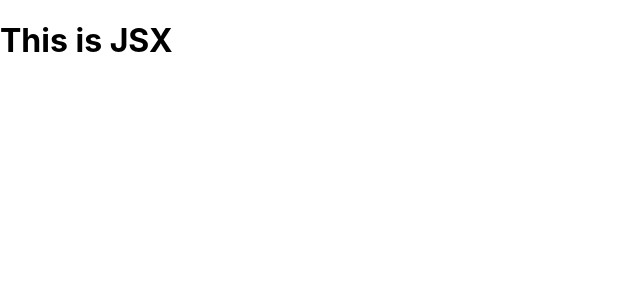
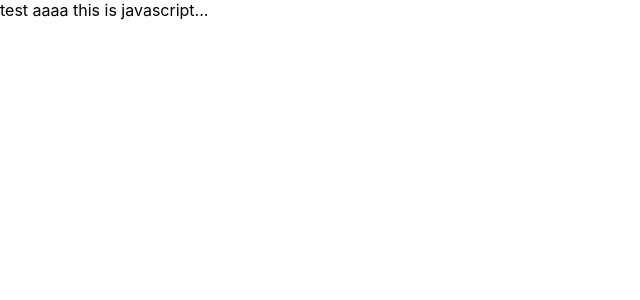
Before and after one commit to bui2jp/react-learn, a React (Create React App) app: page / in a window 1280 px wide. Shown: the top 300 px of the page, without its empty margins (0-640 px from the left). Built offline with nearby package versions, Linux system fonts and the light colour scheme.

Commit message:
function component

```diff
--- a/src/App.js
+++ b/src/App.js
@@ -1,12 +1,22 @@
+//1 Function Component
+// function App() {
+//   return (
+//       <h1>This is JSX</h1>
+//   );
 
-function App() {
-  return (
-      <h1>This is JSX</h1>
+import React from "react";
+
+// }
+const App = () => {
+  return React.createElement(
+    "div",
+    null,
+    "test aaaa this is javascript..."
   );
 }
 
+//2 Class Component
 // import React, { Component } from "react";
-
 // class App extends Component {
 //   render(){
 //     return React.createElement(
```
